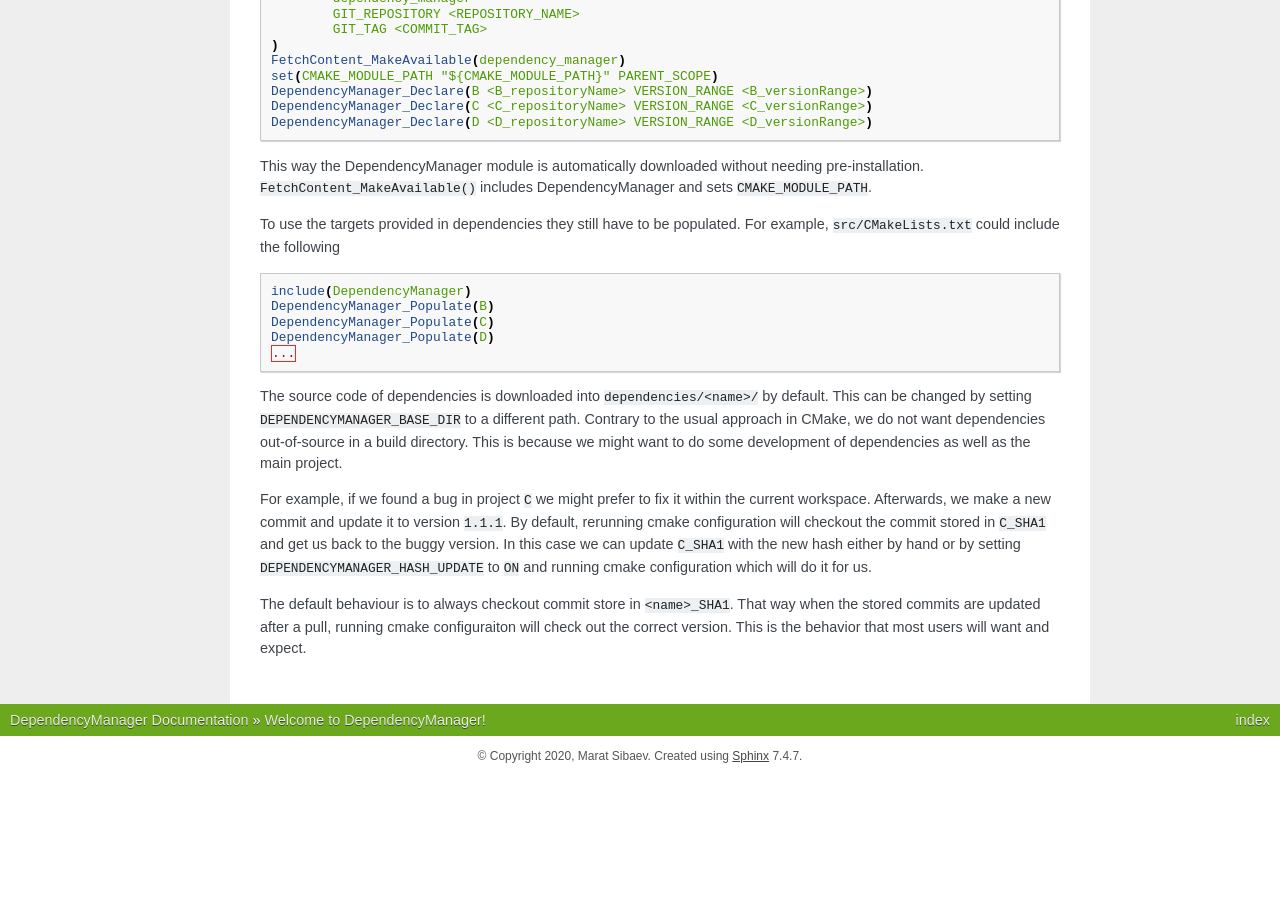
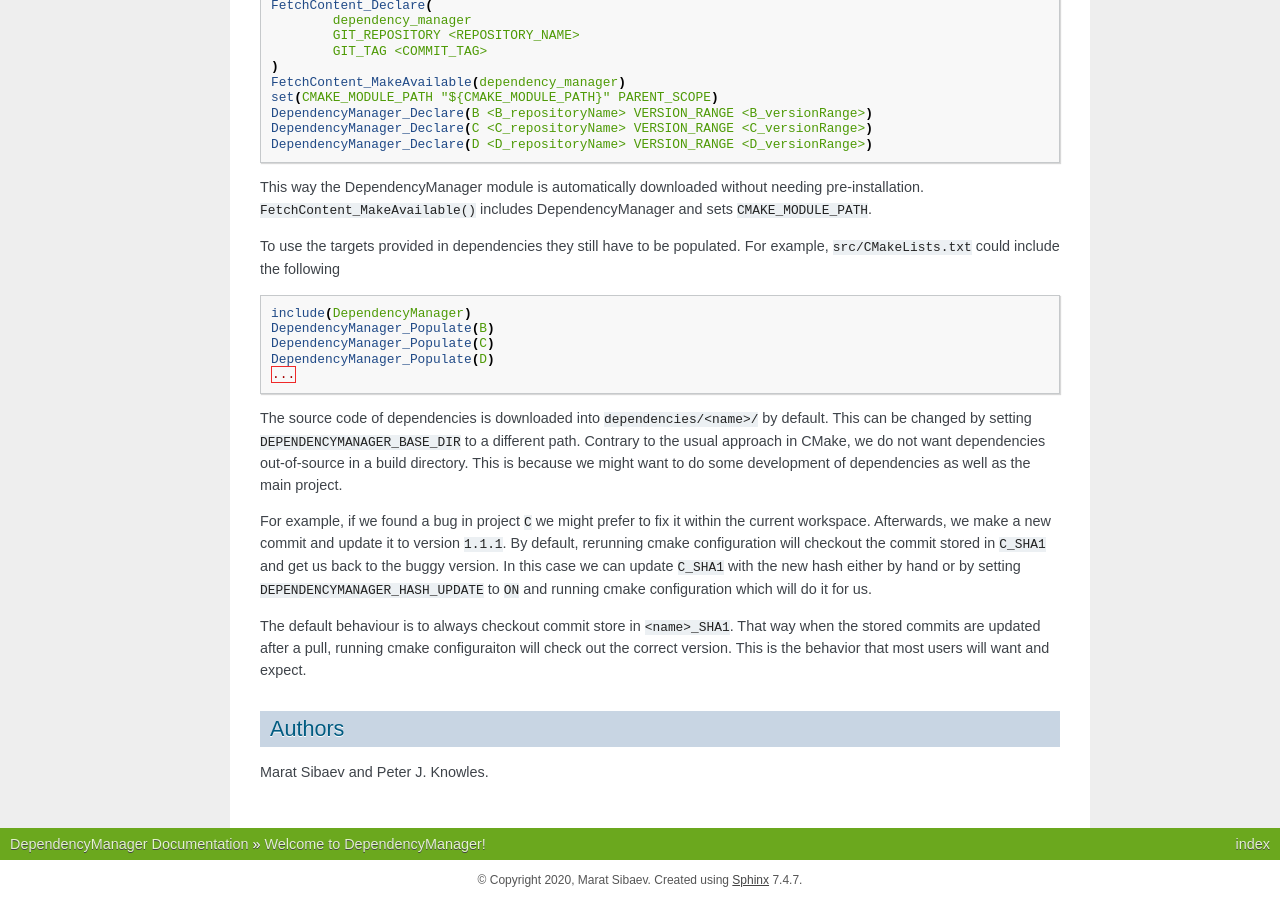
Before and after one commit to pjknowles/dependency-manager, a Sphinx documentation site: the page built from docs/intro.rst, in a window 1280 px wide and 900 px high, scrolled down 2986 px. Built offline with Sphinx 7.4.7, drawn with Linux system fonts in a browser that asks for light colours; cross-references to code outside the pages are shown as plain code; before the commit the page ends 3762 px from its top, so only the background shows below that.

Commit message:
added License and authors

```diff
--- a/README.rst
+++ b/README.rst
@@ -1,4 +1,6 @@
 Welcome to DependencyManager!
 =============================
 
-Please see documentation at `<https://knowles-group.gitlab.io/dependency-manager/index.html>`_.
+Documentation
+^^^^^^^^^^^^^
+Online documentation is available here: `<https://knowles-group.gitlab.io/dependency-manager/index.html>`_.
--- a/docs/intro.rst
+++ b/docs/intro.rst
@@ -159,4 +159,8 @@ That way when the stored commits are updated after a pull,
 running cmake configuraiton will check out the correct version.
 This is the behavior that most users will want and expect.
 
+Authors
+^^^^^^^
+Marat Sibaev and Peter J. Knowles.
+
 .. _FetchContent: https://cmake.org/cmake/help/latest/module/FetchContent.html
```
Also changed, not shown: 1 other file.
